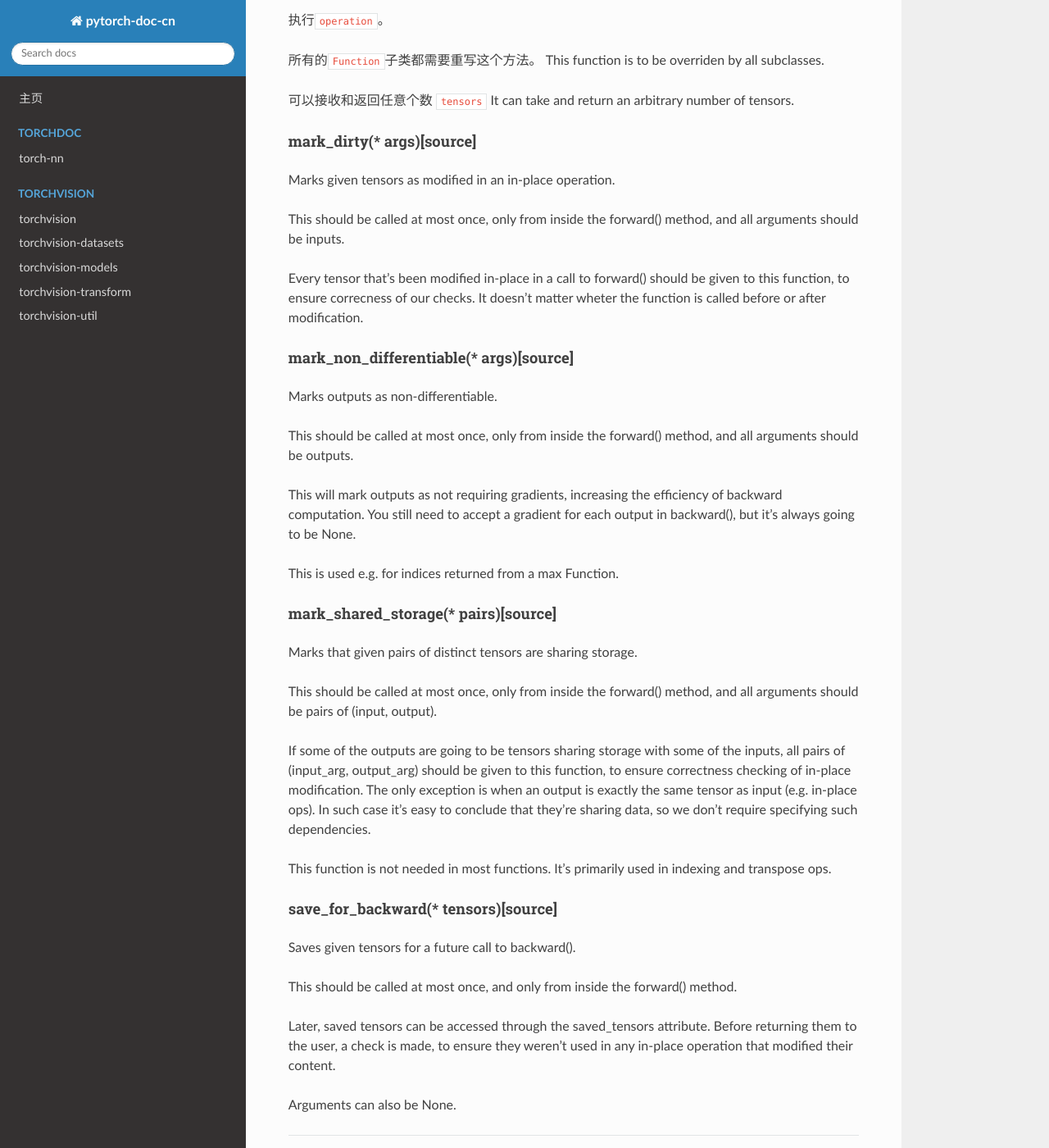
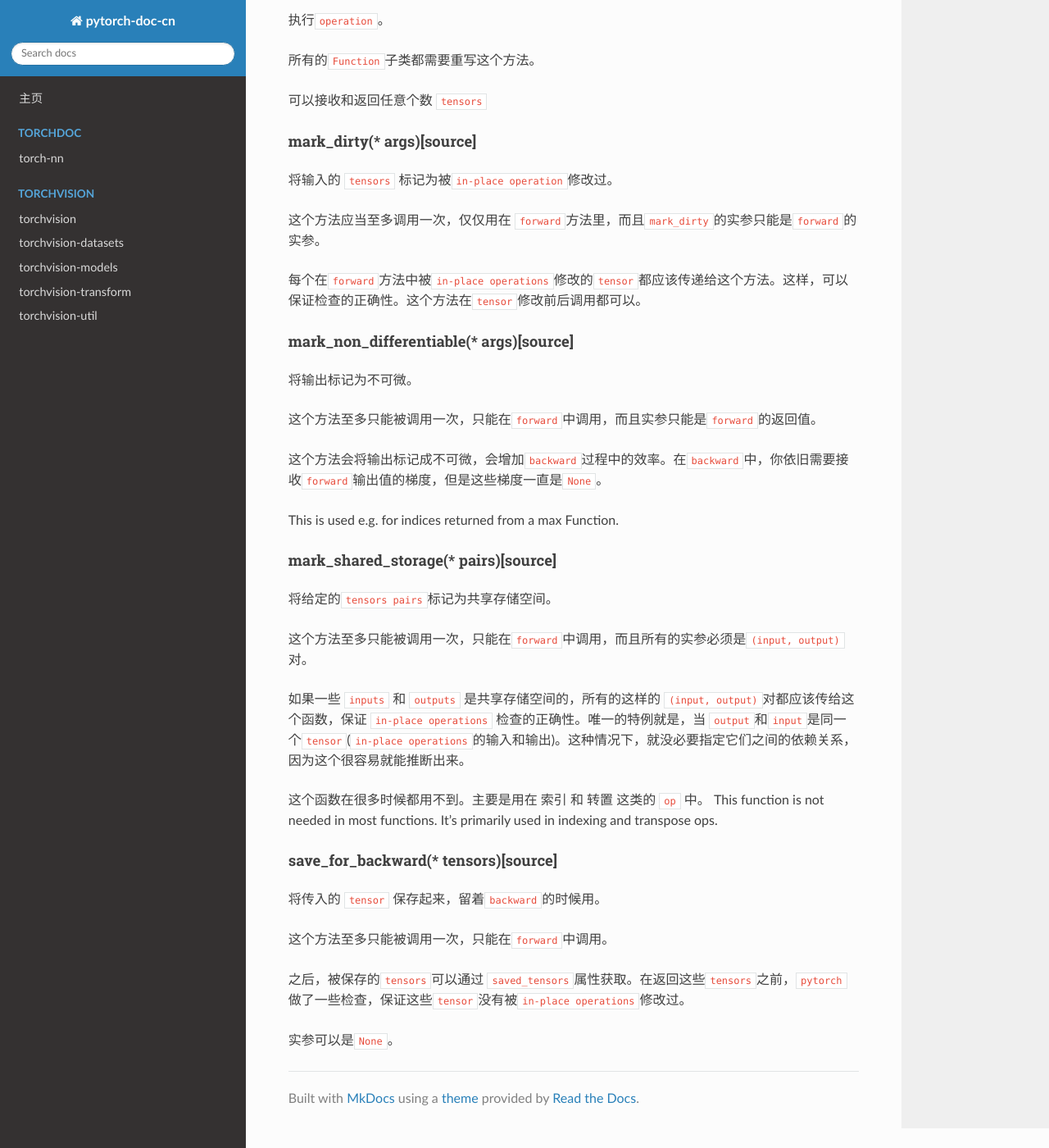
Before and after one commit to keithyin/pytorch-doc-cn, an MkDocs documentation site: the page built from docs/torchdoc/torch-autograd.md, in a window 1280 px wide and 1400 px high, scrolled down 4961 px. Shown: the whole window at 82% size. Built offline with MkDocs 1.6.1, drawn with Linux system fonts in a browser that asks for light colours; nearby versions of some CDN libraries; old or Windows-style settings are respelled for this version of MkDocs.

Commit message:
auto-grad

```diff
--- a/docs/torchdoc/torch-autograd.md
+++ b/docs/torchdoc/torch-autograd.md
@@ -177,41 +177,42 @@ Records operation history and defines formulas for differentiating ops.
 执行`operation`。
 
 所有的`Function`子类都需要重写这个方法。
-This function is to be overriden by all subclasses.
 
 可以接收和返回任意个数 `tensors`
-It can take and return an arbitrary number of tensors.
 
 #### mark_dirty(* args)[source]
-Marks given tensors as modified in an in-place operation.
 
-This should be called at most once, only from inside the forward() method, and all arguments should be inputs.
+将输入的 `tensors` 标记为被`in-place operation`修改过。
 
-Every tensor that’s been modified in-place in a call to forward() should be given to this function, to ensure correcness of our checks. It doesn’t matter wheter the function is called before or after modification.
+这个方法应当至多调用一次，仅仅用在 `forward`方法里，而且`mark_dirty`的实参只能是`forward`的实参。
+
+每个在`forward`方法中被`in-place operations`修改的`tensor`都应该传递给这个方法。这样，可以保证检查的正确性。这个方法在`tensor`修改前后调用都可以。
 
 #### mark_non_differentiable(* args)[source]
-Marks outputs as non-differentiable.
+将输出标记为不可微。
 
-This should be called at most once, only from inside the forward() method, and all arguments should be outputs.
+这个方法至多只能被调用一次，只能在`forward`中调用，而且实参只能是`forward`的返回值。
 
-This will mark outputs as not requiring gradients, increasing the efficiency of backward computation. You still need to accept a gradient for each output in backward(), but it’s always going to be None.
+这个方法会将输出标记成不可微，会增加`backward`过程中的效率。在`backward`中，你依旧需要接收`forward`输出值的梯度，但是这些梯度一直是`None`。
 
 This is used e.g. for indices returned from a max Function.
 
 #### mark_shared_storage(* pairs)[source]
-Marks that given pairs of distinct tensors are sharing storage.
+将给定的`tensors pairs`标记为共享存储空间。
 
-This should be called at most once, only from inside the forward() method, and all arguments should be pairs of (input, output).
+这个方法至多只能被调用一次，只能在`forward`中调用，而且所有的实参必须是`(input, output)`对。
 
-If some of the outputs are going to be tensors sharing storage with some of the inputs, all pairs of (input_arg, output_arg) should be given to this function, to ensure correctness checking of in-place modification. The only exception is when an output is exactly the same tensor as input (e.g. in-place ops). In such case it’s easy to conclude that they’re sharing data, so we don’t require specifying such dependencies.
+如果一些 `inputs` 和 `outputs` 是共享存储空间的，所有的这样的 `(input, output)`对都应该传给这个函数，保证 `in-place operations` 检查的正确性。唯一的特例就是，当 `output`和`input`是同一个`tensor`(`in-place operations`的输入和输出)。这种情况下，就没必要指定它们之间的依赖关系，因为这个很容易就能推断出来。
 
+这个函数在很多时候都用不到。主要是用在 索引 和 转置 这类的 `op` 中。
 This function is not needed in most functions. It’s primarily used in indexing and transpose ops.
 
 #### save_for_backward(* tensors)[source]
-Saves given tensors for a future call to backward().
 
-This should be called at most once, and only from inside the forward() method.
+将传入的 `tensor` 保存起来，留着`backward`的时候用。
 
-Later, saved tensors can be accessed through the saved_tensors attribute. Before returning them to the user, a check is made, to ensure they weren’t used in any in-place operation that modified their content.
+这个方法至多只能被调用一次，只能在`forward`中调用。
 
-Arguments can also be None.
+之后，被保存的`tensors`可以通过 `saved_tensors`属性获取。在返回这些`tensors`之前，`pytorch`做了一些检查，保证这些`tensor`没有被`in-place operations`修改过。
+
+实参可以是`None`。
```
